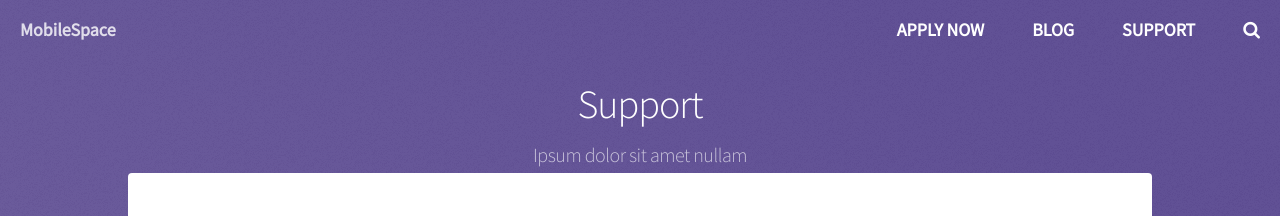
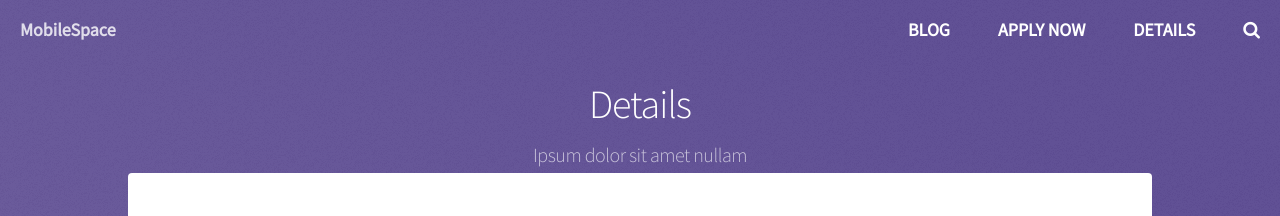
Before and after one commit to mobilespace/mobilespace.github.io, a Jekyll site: the page built from details/index.html, in a window 1280 px wide. Shown: the top 216 px of the page. Built offline with Jekyll 4.4.1, drawn with Linux system fonts in a browser that asks for light colours.

Commit message:
minor text formating

```diff
--- a/assets/js/main.js
+++ b/assets/js/main.js
@@ -172,7 +172,7 @@
 // typing animation
 $(function() {
     $(".typed").typed({
-        strings: ["Weekly meetups to LEARN ^1000 and TEACH mobile development!"],
+        strings: ["Weekly meetups to LEARN ^1000 and TEACH mobile development."],
         startDelay: 1000,
         typeSpeed: 30
     });
--- a/vehicles/index.html
+++ b/details/index.html
@@ -1,6 +1,6 @@
 ---
 layout: default
-title: Support
+title: Details
 description: Ipsum dolor sit amet nullam
 ---
 <!-- Header -->
--- a/index.html
+++ b/index.html
@@ -42,11 +42,11 @@
                     <h3> {{ item.title }} </h3>
                     {{ item.description }}
                     </p>
-                    <br /><br />
+                    <br /><br /><br />
                     {% endfor %}
                     Join the community today and let MobileSpace help you become a successful software engineer. <br /><br />
                     <ul class="actions">
-                        <li><a href="http://localhost:4444/apply_now/" class="button big special">Apply Now</a></li>
+                        <li><a href="http://mobilespace.xyz/applynow/" class="button big special">Apply Now</a></li>
                     </ul>
             </section>
             <section id="third" class="main special">
```
Also changed, not shown: _competition/1_learn.md (+1 -1 lines), _competition/2_build.md (+1 -1 lines), _competition/4_apply.md (+1 -1 lines), _research/z_apply.md (+1 -1 lines), applynow/index.html (renamed from apply_now/index.html), 6 other files.
